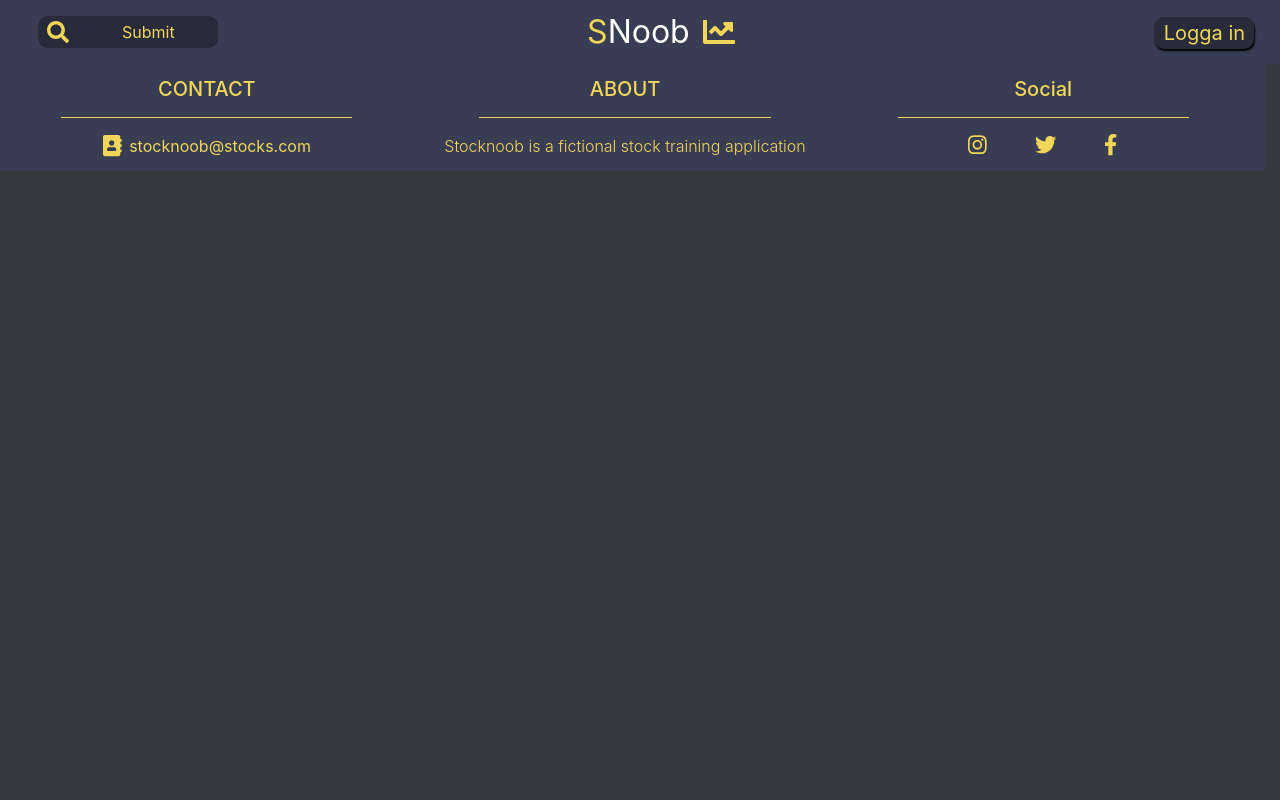
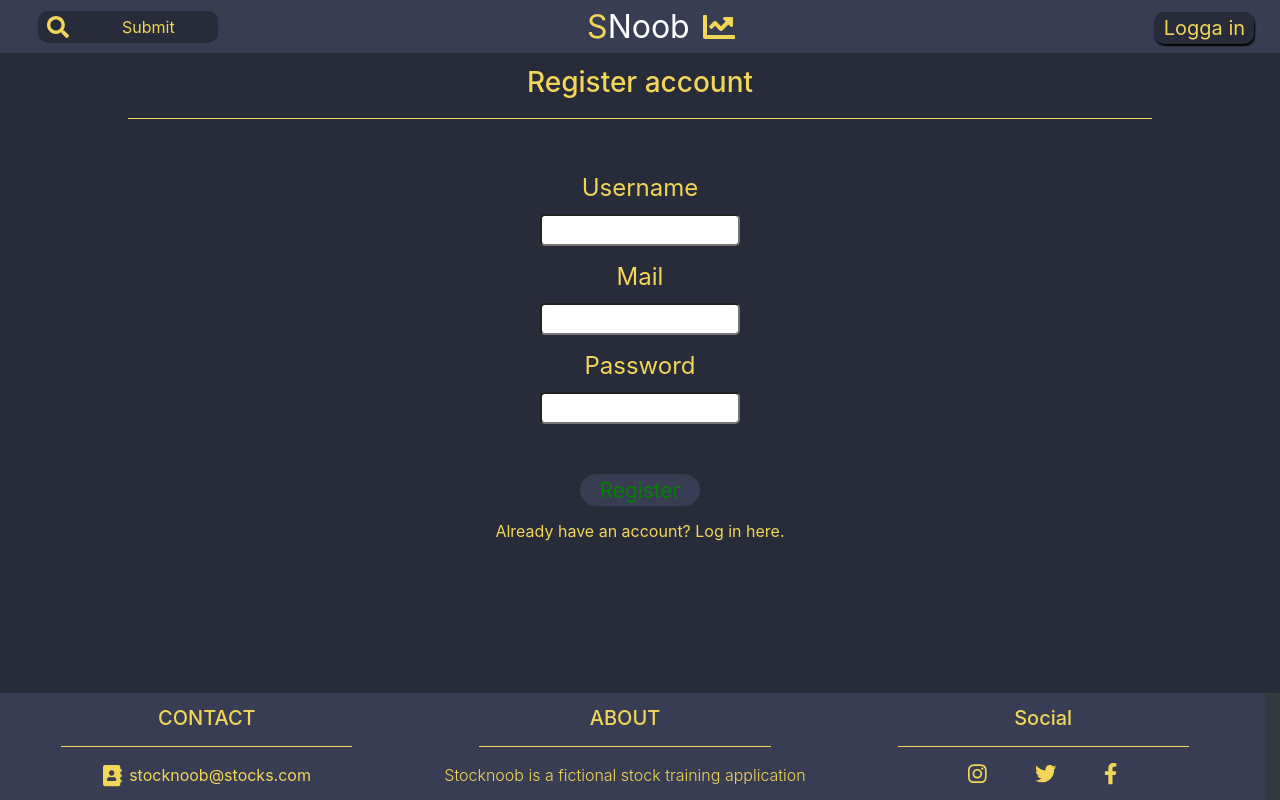
Before and after one commit to HawkieOne/StockNoobReact, a React (Create React App) app: page /register in a window 1280 px wide. Built offline with nearby package versions, Linux system fonts and the light colour scheme.

Commit message:
register funkar nu

```diff
--- a/src/App.js
+++ b/src/App.js
@@ -16,6 +16,7 @@ import News from './components/NewsFeed'
 import NewsDetails from './components/NewsDetails'
 import Search from './components/Search';
 import Login from './components/Login';
+import Register from './components/Register';
 
 
 
@@ -137,6 +138,7 @@ function App() {
           <Route path="/NewsDetails" exact component={NewsDetails}/>
           <Route path="/search" exact component={Search}/>
           <Route path="/login" exact component={Login}/>
+          <Route path="/register" exact component={Register}/>
 
         </Switch>
       </Router>
--- a/src/components/Login.js
+++ b/src/components/Login.js
@@ -80,6 +80,13 @@ export default function Login() {
         })
       };
 
+      const toRegister = () => {
+        const path = "/register";
+            history.push({
+            pathname: path,
+        })
+      };
+
     return (
         <div>
 
@@ -101,7 +108,7 @@ export default function Login() {
                         <input  type="password" required onChange={handleLogin} name="Password"></input>
                         <button className="login" type="submit">Log in</button>
                     </form>
-                    <p className="register">Register</p>
+                    <p className="register" onClick={toRegister}>Register</p>
                 </div>
             </div>
 
--- /dev/null
+++ b/src/components/Register.js
@@ -0,0 +1,81 @@
+import {React, useState} from 'react'
+import history from './History'
+
+export default function Register() {
+
+
+    const handleLogin = (event) => {
+        if ([event.target.name] == "Username") {
+            console.log("USERNAME SET");
+            setUsername({[event.target.name]: event.target.value})
+        } else if([event.target.name] == "Mail") {
+            console.log("MAIL SET");
+            setMail({[event.target.name]: event.target.value})
+        } else{
+            console.log("PASSWORD SET");
+            setPassword({[event.target.name]: event.target.value})
+        }
+      };
+
+      const register = (event) => {
+        event.preventDefault();
+        console.log(Username);
+        console.log(Mail);
+        console.log(Password);
+        const axios = require('axios');
+        console.log("REGISTER");
+        axios.post('https://stocknoob.azurewebsites.net/user/register',
+                  {
+                    "Username": Username.Username,
+                    "Mail": Mail.Mail,
+                    "Password": Password.Password
+                  }
+                )
+
+
+                .catch(error =>
+                  console.log(error)
+                )
+                toLogin();
+      };
+
+   var [Username, setUsername] = useState({
+        Username: ""
+    });
+    var [Password, setPassword] = useState({
+        Password: ""
+    });
+    var [Mail, setMail] = useState({
+        Mail: ""
+    });
+
+      const toLogin = () => {
+        const path = "/login";
+            history.push({
+            pathname: path,
+        })
+      };
+
+    return (
+        <div>
+            <div className="box">
+                <div className="d-flex justify-content-end">
+                    <h5 className="header">Register account</h5>
+                </div>
+                <hr className="divider"/>
+                <div className="content">
+                    <form className="form" onSubmit={register}>
+                        <label>Username</label>
+                        <input  type="text" required onChange={handleLogin} name="Username"></input>
+                        <label>Mail</label>
+                        <input  type="text" required onChange={handleLogin} name="Mail"></input>
+                        <label>Password</label>
+                        <input  type="password" required onChange={handleLogin} name="Password"></input>
+                        <button className="login" type="submit">Register</button>
+                    </form>
+                    <p className="register" onClick={toLogin}>Already have an account? Log in here.</p>
+                </div>
+            </div>
+        </div>
+    )
+}
```
